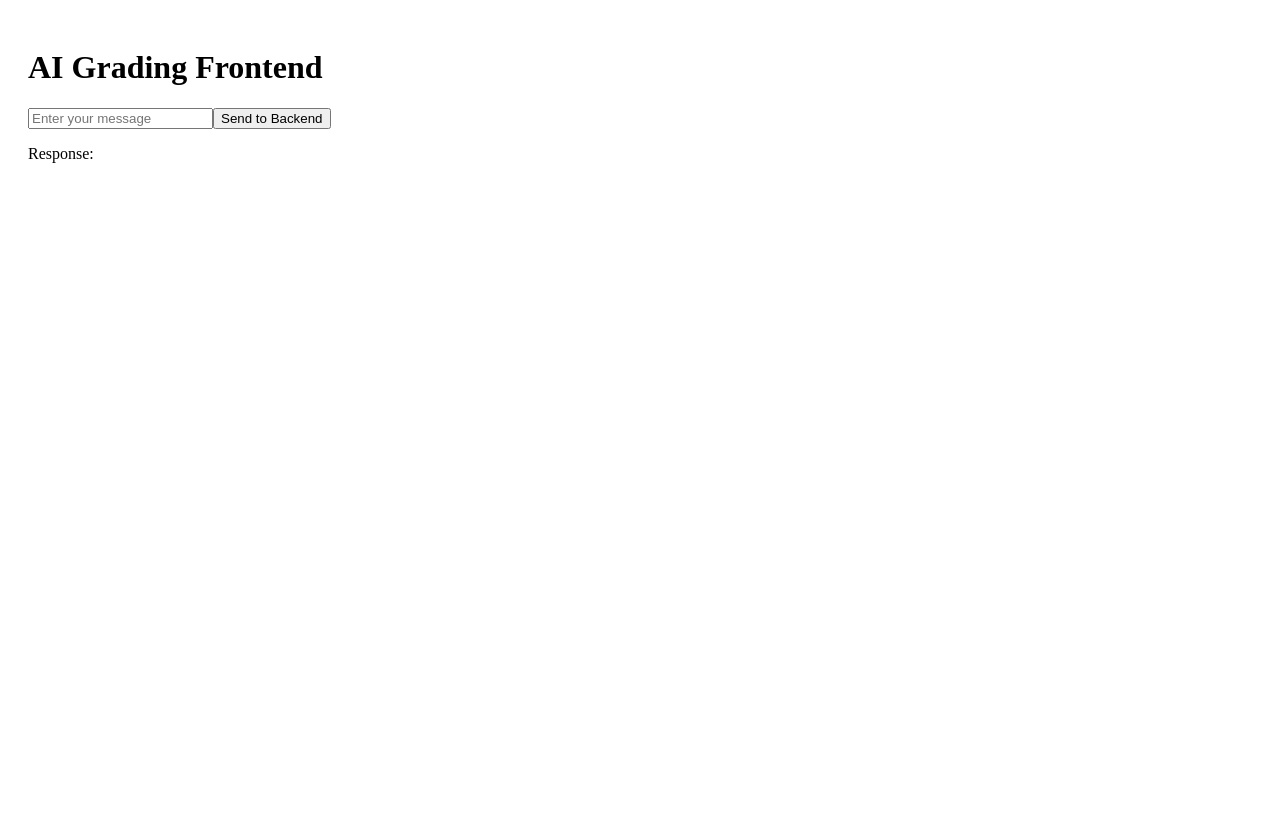
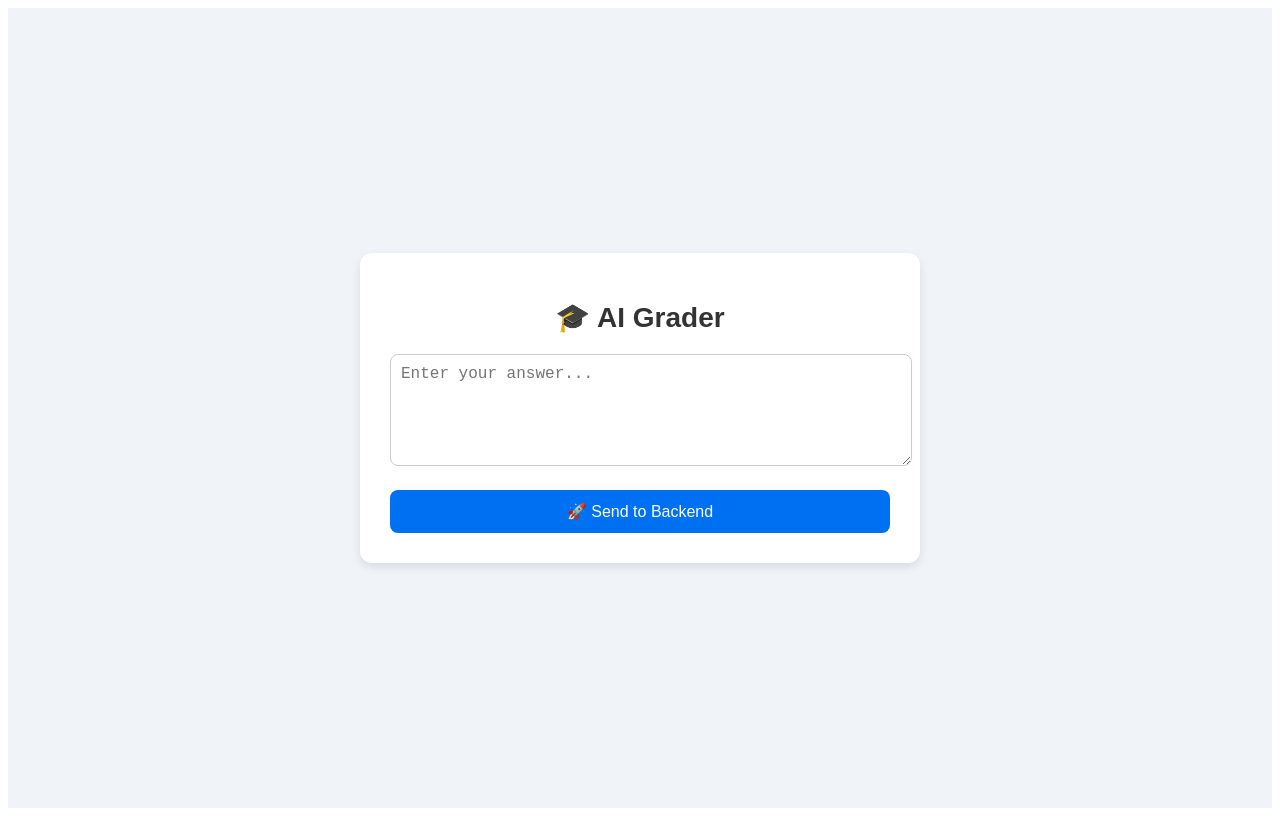
Before and after one commit to DADieAnotherDay/frontend, a Next.js app: page / in a window 1280 px wide. Built offline with nearby package versions, Linux system fonts and the light colour scheme.

Commit message:
Update index.js

```diff
--- a/pages/index.js
+++ b/pages/index.js
@@ -1,35 +1,96 @@
-import React, { useState } from 'react';
+import { useState } from "react";
 
 export default function Home() {
-  const [message, setMessage] = useState('');
-  const [response, setResponse] = useState('');
+  const [input, setInput] = useState("");
+  const [response, setResponse] = useState("");
+  const [loading, setLoading] = useState(false);
 
   const handleSubmit = async (e) => {
     e.preventDefault();
-    const res = await fetch("https://backend-services-0s29.onrender.com/render-endpoint", {
-      method: 'POST',
-      headers: {
-        'Content-Type': 'application/json',
-      },
-      body: JSON.stringify({ message }),
-    });
-    const data = await res.text();
-    setResponse(data);
+    setLoading(true);
+    try {
+      const res = await fetch("https://backend-services-0s29.onrender.com/render-endpoint", {
+        method: "POST",
+        headers: { "Content-Type": "application/json" },
+        body: JSON.stringify({ message: input }),
+      });
+      const data = await res.json();
+      setResponse(data.response || "No response from backend.");
+    } catch (err) {
+      setResponse("Something went wrong!");
+    }
+    setLoading(false);
   };
 
   return (
-    <div style={{ padding: 20 }}>
-      <h1>AI Grading Frontend</h1>
-      <form onSubmit={handleSubmit}>
-        <input
-          type="text"
-          value={message}
-          onChange={(e) => setMessage(e.target.value)}
-          placeholder="Enter your message"
-        />
-        <button type="submit">Send to Backend</button>
-      </form>
-      <p>Response: {response}</p>
+    <div style={styles.container}>
+      <div style={styles.card}>
+        <h1 style={styles.heading}>🎓 AI Grader</h1>
+        <form onSubmit={handleSubmit}>
+          <textarea
+            style={styles.input}
+            placeholder="Enter your answer..."
+            value={input}
+            onChange={(e) => setInput(e.target.value)}
+            rows={5}
+          />
+          <button type="submit" style={styles.button} disabled={loading}>
+            {loading ? "⏳ Sending..." : "🚀 Send to Backend"}
+          </button>
+        </form>
+        {response && <p style={styles.response}>🧠 Response: {response}</p>}
+      </div>
     </div>
   );
 }
+
+const styles = {
+  container: {
+    minHeight: "100vh",
+    display: "flex",
+    justifyContent: "center",
+    alignItems: "center",
+    background: "#f0f4f8",
+    fontFamily: "Arial, sans-serif",
+  },
+  card: {
+    background: "#fff",
+    padding: "30px",
+    borderRadius: "12px",
+    boxShadow: "0 4px 10px rgba(0,0,0,0.1)",
+    maxWidth: "500px",
+    width: "100%",
+  },
+  heading: {
+    marginBottom: "20px",
+    fontSize: "28px",
+    textAlign: "center",
+    color: "#333",
+  },
+  input: {
+    width: "100%",
+    padding: "10px",
+    borderRadius: "8px",
+    border: "1px solid #ccc",
+    marginBottom: "20px",
+    fontSize: "16px",
+  },
+  button: {
+    width: "100%",
+    padding: "12px",
+    fontSize: "16px",
+    background: "#0070f3",
+    color: "#fff",
+    border: "none",
+    borderRadius: "8px",
+    cursor: "pointer",
+  },
+  response: {
+    marginTop: "20px",
+    padding: "12px",
+    background: "#e6f7ff",
+    border: "1px solid #91d5ff",
+    borderRadius: "8px",
+    color: "#0050b3",
+  },
+};
```
